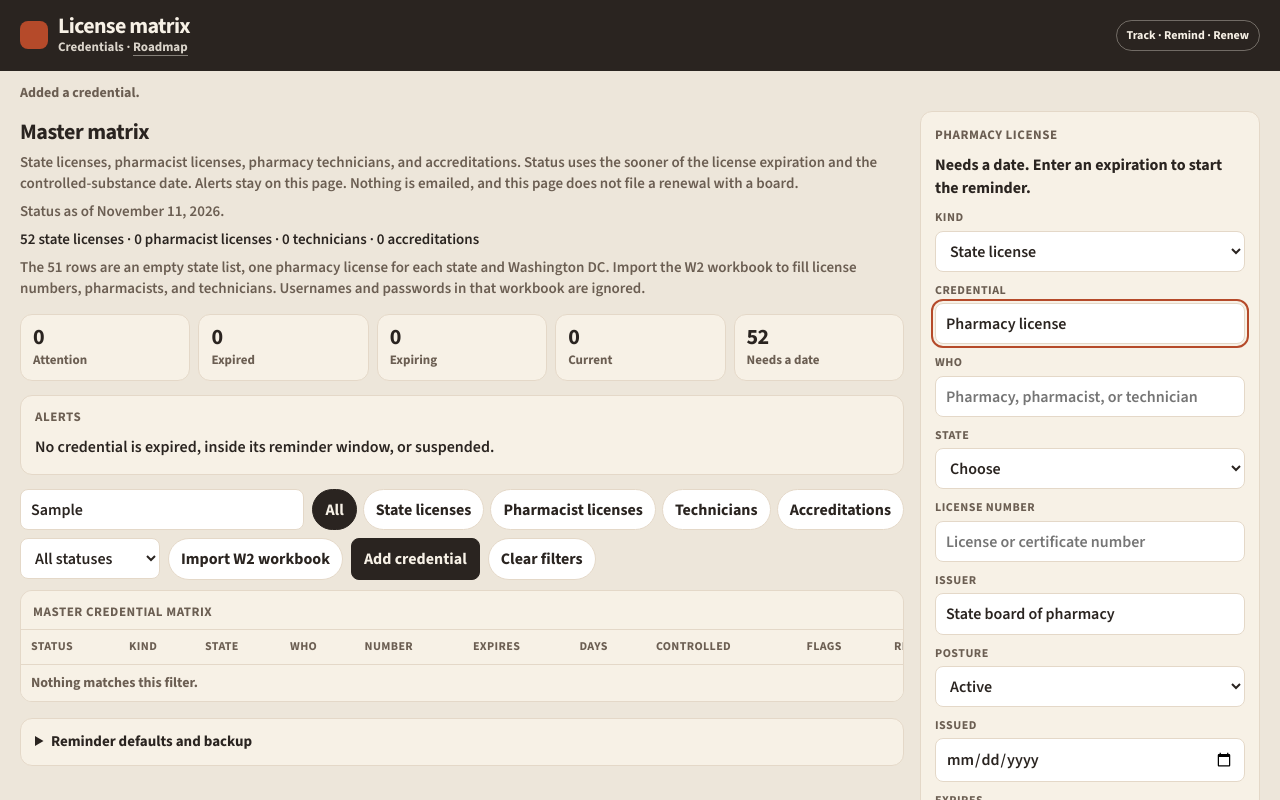
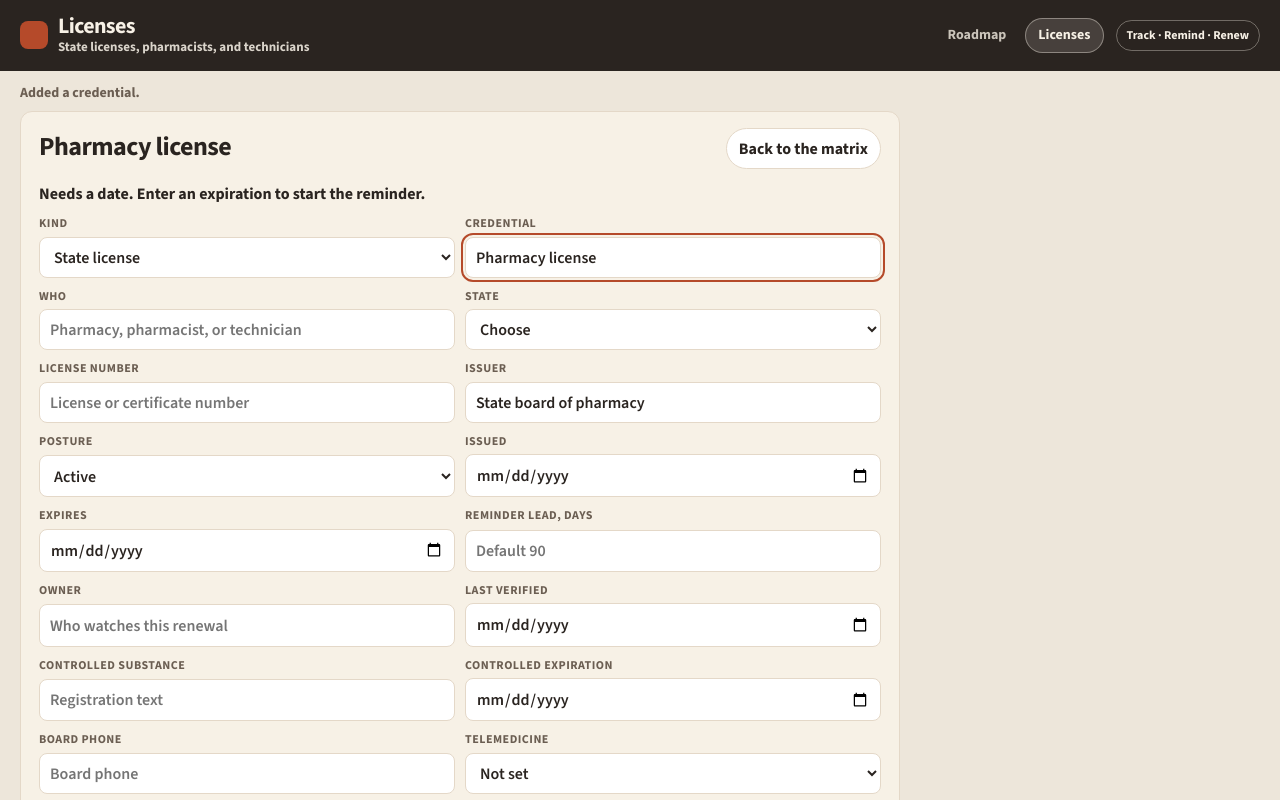
Before and after one commit to JeremyPharmD/Roadmap, a website: page licenses.html in a window 1280 px wide. Both pictures are taken after typing "Sample" into the empty fields and a click on the button "Add credential". Shown: the top 800 px of the page. Drawn offline with nearby package versions, Linux system fonts and the light colour scheme.

Commit message:
Give Licenses its own section beside the roadmap. (#25)
The header switches between Roadmap and Licenses. Choosing a credential opens that license on its own, with a way back to the matrix.

Co-authored-by: Cursor Agent <cursoragent@cursor.com>
Co-authored-by: JeremyPharmD <JeremyPharmD@users.noreply.github.com>

```diff
--- a/license.css
+++ b/license.css
@@ -55,10 +55,34 @@ button { cursor: pointer; }
 .bar {
   display: flex;
   align-items: center;
+  flex-wrap: wrap;
   gap: 12px;
   padding: calc(14px + env(safe-area-inset-top)) 20px 14px;
   background: var(--ink);
   color: var(--cream);
+}
+
+.sections {
+  display: flex;
+  flex-wrap: wrap;
+  gap: 6px;
+  margin-left: auto;
+}
+
+.sections a {
+  color: rgba(247, 241, 230, 0.78);
+  font-size: 14px;
+  font-weight: 800;
+  text-decoration: none;
+  padding: 6px 12px;
+  border: 1px solid transparent;
+  border-radius: 999px;
+}
+
+.sections a[aria-current="page"] {
+  color: var(--cream);
+  background: rgba(247, 241, 230, 0.14);
+  border-color: rgba(247, 241, 230, 0.4);
 }
 
 .brand { display: flex; align-items: center; gap: 10px; min-width: 0; }
@@ -90,7 +114,7 @@ button { cursor: pointer; }
 .titles a { border-bottom: 1px solid rgba(247, 241, 230, 0.45); }
 
 .tag {
-  margin: 0 0 0 auto;
+  margin: 0;
   padding: 6px 10px;
   border: 1px solid rgba(247, 241, 230, 0.35);
   border-radius: 999px;
@@ -399,9 +423,30 @@ select.field, .toolbar select {
   font-weight: 700;
 }
 
-.editor { padding: 14px; }
+.editor { padding: 16px 18px; max-width: 880px; }
 
-.editor h2 { margin-bottom: 8px; }
+.editor-grid { grid-template-columns: 1fr; }
+
+@media (min-width: 720px) {
+  .editor-grid { grid-template-columns: 1fr 1fr; }
+  .editor-grid label:has(textarea) { grid-column: 1 / -1; }
+}
+
+.editor-top {
+  display: flex;
+  align-items: flex-start;
+  justify-content: space-between;
+  gap: 12px;
+}
+
+.editor h2 {
+  margin: 0 0 8px;
+  font-size: 26px;
+  font-weight: 800;
+  letter-spacing: -0.02em;
+  text-transform: none;
+  color: var(--ink);
+}
 
 .editor-grid { display: grid; gap: 10px; margin-top: 10px; }
 
@@ -479,11 +524,6 @@ textarea.field { min-height: 96px; resize: vertical; }
   border: 0;
 }
 
-@media (min-width: 1100px) {
-  .layout.is-editing { grid-template-columns: minmax(0, 1fr) 340px; }
-  .editor { position: sticky; top: 12px; }
-}
-
 @media (max-width: 800px) {
   .stats { grid-template-columns: repeat(2, minmax(0, 1fr)); }
   .settings-grid { grid-template-columns: 1fr; }
--- a/license.js
+++ b/license.js
@@ -473,11 +473,15 @@
       actions = el("div", { class: "editor-actions" }, [
         el("button", { class: "btn", "data-action": "duplicate", text: duplicate }),
         el("button", { class: "btn danger", "data-action": "ask-remove", text: "Remove" }),
-        el("button", { class: "btn", "data-action": "close", text: "Close" }),
+        el("button", { class: "btn", "data-action": "close", text: "Back to the matrix" }),
       ]);
     }
+    const heading = [record.name || "New credential", model.jurisdictionLabel(record.jurisdiction), model.holderLabel(record)].filter(Boolean).join(" · ");
     return el("section", { id: "editor", class: "editor", tabindex: "-1", "aria-label": "Credential" }, [
-      el("h2", { text: record.name || "New credential" }),
+      el("div", { class: "editor-top" }, [
+        el("h2", { text: heading }),
+        el("button", { class: "btn", "data-action": "close", text: "Back to the matrix" }),
+      ]),
       el("p", { class: "readout", text: readout(record, status) }),
       el("div", { class: "editor-grid" }, fields),
       el("p", { class: "hint", text: "Leave the reminder lead blank to use the default for this kind. A renewal stays on the alert list until the new expiration is outside that lead. Board-portal usernames and passwords are not stored." }),
@@ -534,7 +538,11 @@
     const upcoming = attention.length ? null : model.nextExpiration(state.records, current, state.settings);
     const quietMissing = model.matrixRows(state.records, current, state.settings, { group: "needs-date" }).filter((row) => !row.status.attention).length;
     const record = openRecord();
-    const layout = el("div", { class: record ? "layout is-editing" : "layout" }, [
+    if (record) {
+      document.getElementById("app").replaceChildren(renderEditor(record));
+      return;
+    }
+    const layout = el("div", { class: "layout" }, [
       el("div", { class: "primary" }, [
         renderSummary(summary, quietMissing),
         renderAlerts(attention, upcoming),
@@ -542,7 +550,6 @@
         renderTable(rows),
         renderSettings(model.missingTemplate(state.records)),
       ]),
-      renderEditor(record),
     ]);
     document.getElementById("app").replaceChildren(layout);
   }
@@ -551,14 +558,14 @@
     const view = captureView();
     const openChanged = state.openId !== state.paintedOpenId;
     render();
-    if (openChanged && state.openId) {
+    if (openChanged) {
+      window.scrollTo(0, 0);
       const editor = document.getElementById("editor");
-      if (state.focusName) {
+      if (state.openId && state.focusName) {
         const name = document.getElementById("field-name");
         if (name) name.focus();
         state.focusName = false;
       } else if (editor) editor.focus({ preventScroll: true });
-      if (editor && window.matchMedia("(max-width: 1099px)").matches) editor.scrollIntoView({ block: "nearest" });
     } else restoreView(view);
     state.paintedOpenId = state.openId;
   }
--- a/licenses.html
+++ b/licenses.html
@@ -11,25 +11,29 @@
       href="https://fonts.googleapis.com/css2?family=Source+Sans+3:wght@600;700;800&display=swap"
       rel="stylesheet"
     />
-    <link rel="stylesheet" href="license.css?v=3" />
+    <link rel="stylesheet" href="license.css?v=4" />
   </head>
   <body>
     <a class="skip" href="#matrix">Skip to the matrix</a>
     <header class="bar">
       <div class="brand">
         <span class="mark" aria-hidden="true"></span>
-        <div class="titles">
-          <h1>License matrix</h1>
-          <p>Credentials · <a href="index.html">Roadmap</a></p>
+          <div class="titles">
+            <h1>Licenses</h1>
+            <p>State licenses, pharmacists, and technicians</p>
+          </div>
         </div>
-      </div>
-      <p class="tag">Track · Remind · Renew</p>
+        <nav class="sections" aria-label="Sections">
+          <a href="index.html">Roadmap</a>
+          <a href="licenses.html" aria-current="page">Licenses</a>
+        </nav>
+        <p class="tag">Track · Remind · Renew</p>
     </header>
     <div id="status" class="status" role="status" aria-live="polite"></div>
     <div id="recovery" class="recovery" hidden></div>
     <main id="app"></main>
     <script src="license-model.js?v=2"></script>
     <script src="license-workbook.js?v=1"></script>
-    <script src="license.js?v=2"></script>
+    <script src="license.js?v=3"></script>
   </body>
 </html>
--- a/tracker.css
+++ b/tracker.css
@@ -87,10 +87,34 @@ button { cursor: pointer; }
 .bar {
   display: flex;
   align-items: center;
+  flex-wrap: wrap;
   gap: 12px;
   padding: calc(14px + env(safe-area-inset-top)) 16px 14px;
   background: var(--ink);
   color: var(--cream);
+}
+
+.sections {
+  display: flex;
+  flex-wrap: wrap;
+  gap: 6px;
+  margin-left: auto;
+}
+
+.sections a {
+  color: rgba(247, 241, 230, 0.78);
+  font-size: 14px;
+  font-weight: 800;
+  text-decoration: none;
+  padding: 6px 12px;
+  border: 1px solid transparent;
+  border-radius: 999px;
+}
+
+.sections a[aria-current="page"] {
+  color: var(--cream);
+  background: rgba(247, 241, 230, 0.14);
+  border-color: rgba(247, 241, 230, 0.4);
 }
 
 .brand {
@@ -131,7 +155,7 @@ button { cursor: pointer; }
 }
 
 .tag {
-  margin: 0 0 0 auto;
+  margin: 0;
   padding: 6px 10px;
   border: 1px solid rgba(247, 241, 230, 0.35);
   border-radius: 999px;
```
Also changed, not shown: index.html (+6 -2 lines), test/license-model.test.js (+7 -0 lines), README.md.
